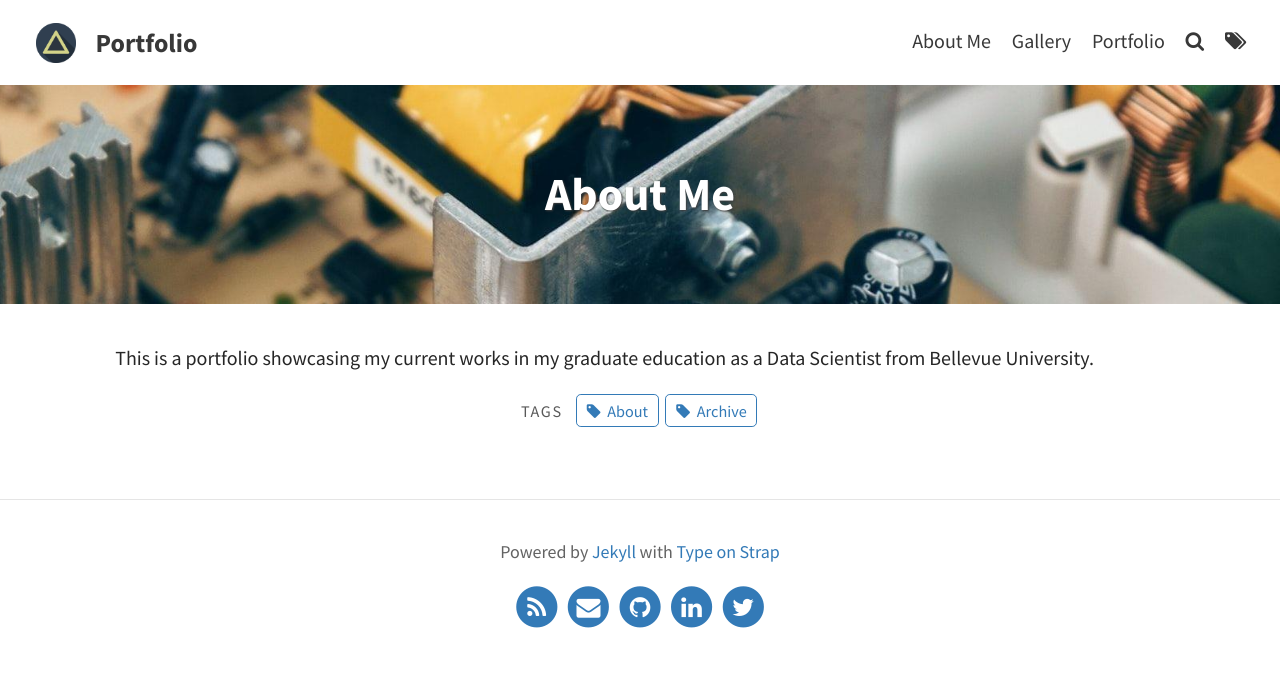
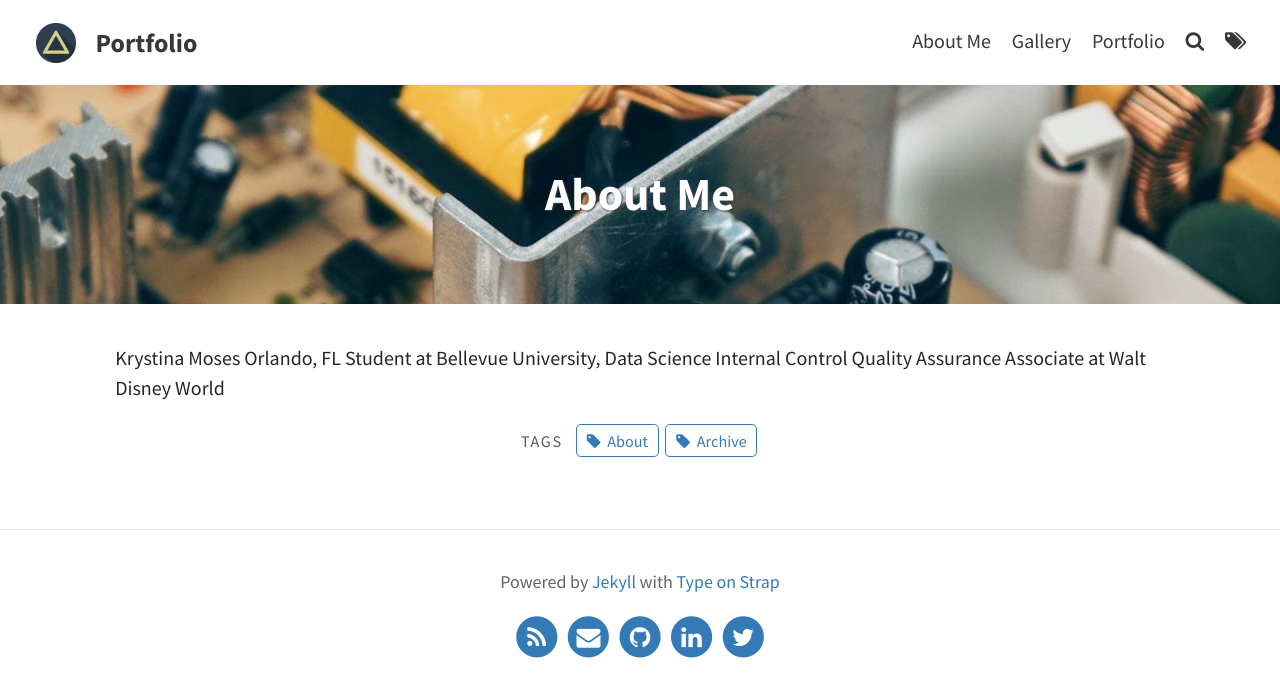
Before and after one commit to knmoses/knmoses.github.io, a Jekyll site: the page built from pages/about.md, in a window 1280 px wide. Shown: the top 697 px of the page. Built offline with Jekyll 4.4.1, drawn with Linux system fonts in a browser that asks for light colours.

Commit message:
Update about.md

```diff
--- a/pages/about.md
+++ b/pages/about.md
@@ -6,4 +6,7 @@ feature-img: "assets/img/pexels/circuit.jpeg"
 tags: [About, Archive]
 ---
 
-This is a portfolio showcasing my current works in my graduate education as a Data Scientist from Bellevue University.
+Krystina Moses
+Orlando, FL
+Student at Bellevue University, Data Science
+Internal Control Quality Assurance Associate at Walt Disney World
```
